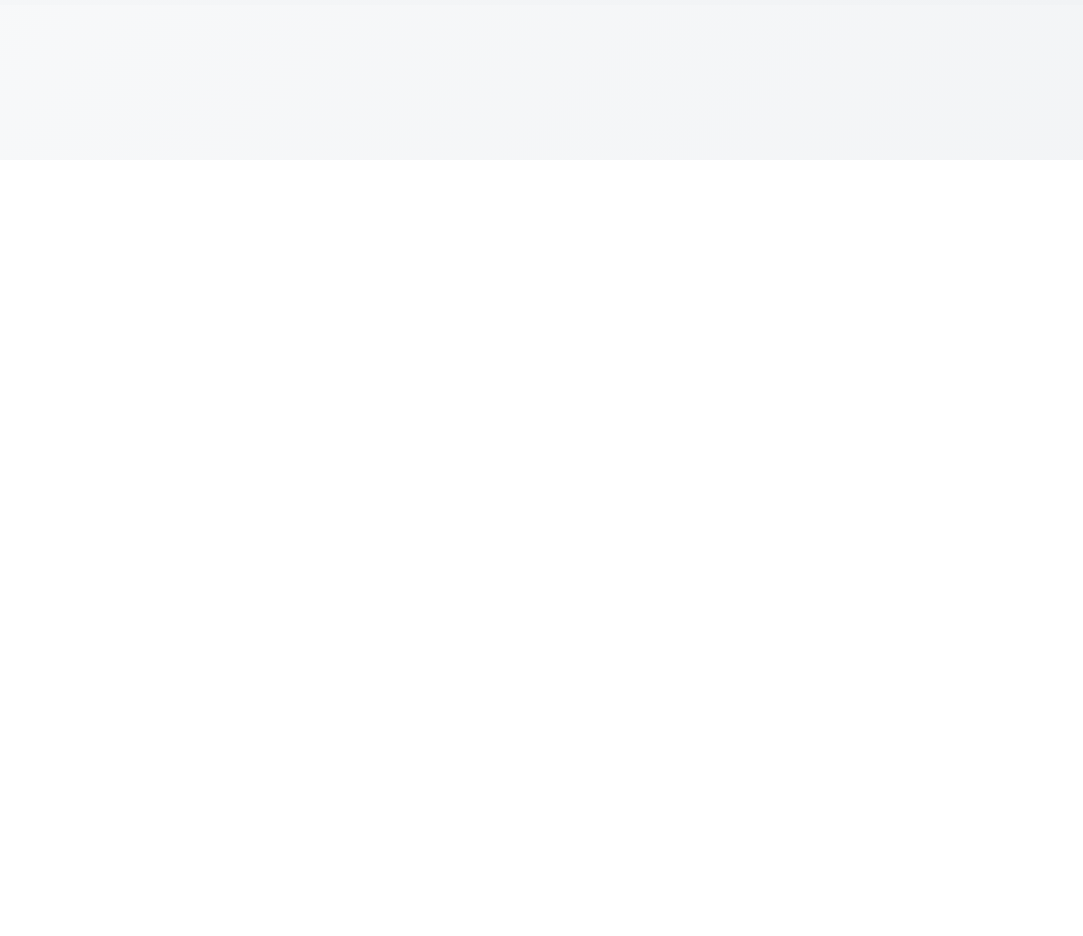
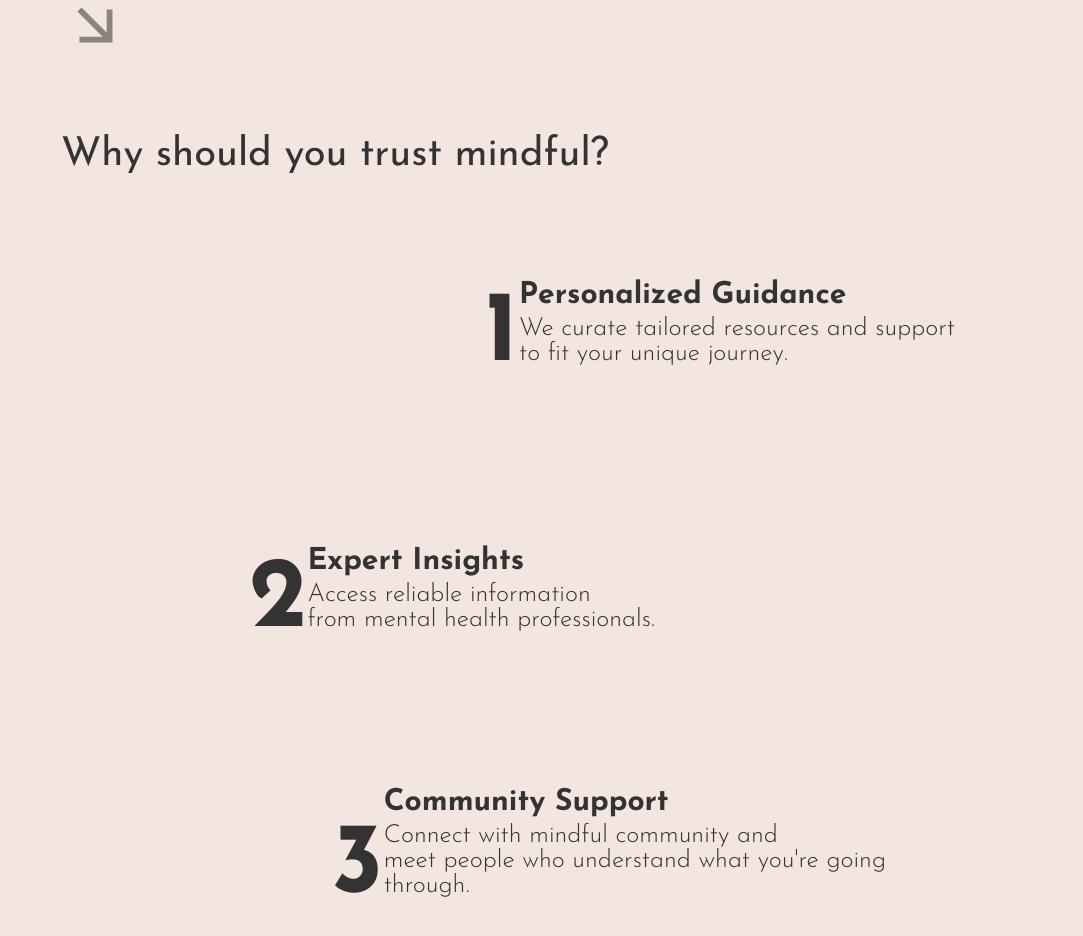
Before and after one commit to vincent-mugendi/Mindful, a React (Vite) app in the folder frontend/mindful-frontend/: page / in a window 1280 px wide. Shown: the part 640-1576 px from the top of the page, without its empty margins (197-1280 px from the left). Before the commit the page ends 800 px from the top, so only its background shows below. Built offline with nearby package versions, Linux system fonts and the light colour scheme.

Commit message:
Added Mindful LandingPage Promises Section with styling

```diff
--- a/frontend/mindful-frontend/src/components/landing/Landing.css
+++ b/frontend/mindful-frontend/src/components/landing/Landing.css
@@ -1,4 +1,4 @@
 body {
-    background: linear-gradient(135deg, #f8f9fa, #f1f3f5);
+    background-color: #F3E6E0;
     color: #333;
 }
--- a/frontend/mindful-frontend/src/components/landing/LandingHero.css
+++ b/frontend/mindful-frontend/src/components/landing/LandingHero.css
@@ -60,6 +60,10 @@
 }
 
 
+.transition {
+    margin-top: 70px;
+    padding-left: 130px;
+}
 .transition img {
     opacity: 50%;
     width: 70px;
--- /dev/null
+++ b/frontend/mindful-frontend/src/components/landing/LandingPromise.css
@@ -0,0 +1,108 @@
+.title {
+    margin-top: 70px;
+    padding-left: 130px;
+    font-size: 40px;
+    font-weight: 400;
+}
+
+
+/* Promise 1 */
+
+.promise-1 {
+    display: flex;
+    flex-direction: row;
+    justify-content: space-between;
+    align-items: last baseline;
+    /* Align items at the start of the cross axis */
+}
+
+.promise-1 :empty {
+    flex: 1;
+    margin-right: 400px;
+    /* Let the empty section grow to fill the space */
+}
+
+.promise-1 #number {
+    font-size: 100px;
+    margin-right: 0;
+    /* Add space between number and title/paragraph */
+}
+
+.promise-1 #promise-title {
+    margin-bottom: 5px;
+    font-size: 30px;
+}
+
+.promise-1 p {
+    margin: 0;
+    font-size: 25px;
+    font-weight: 300;
+}
+
+
+
+/* Promise 2 */
+.promise-2 {
+    display: flex;
+    flex-direction: row;
+    justify-content: space-between;
+    align-items: last baseline;
+}
+
+.promise-2 .empty {
+    flex: 1;
+}
+
+.promise-2 #number-2 {
+    font-size: 100px;
+    margin-right: 0;
+}
+
+.promise-2 #promise-title {
+    margin-bottom: 5px;
+    font-size: 30px;
+}
+
+.promise-2 p {
+    margin: 0;
+    font-size: 25px;
+    font-weight: 300;
+}
+
+.promise-2 .last {
+    width: 300px;
+}
+
+
+
+/* Promise 3 */
+.promise-3 {
+    display: flex;
+    flex-direction: row;
+    justify-content: space-between;
+    align-items: last baseline;
+    /* Align items at the start of the cross axis */
+}
+
+.promise-3 :empty {
+    flex: 1;
+    margin-right: 400px;
+    /* Let the empty section grow to fill the space */
+}
+
+.promise-3 #number {
+    font-size: 100px;
+    margin-right: 0;
+    /* Add space between number and title/paragraph */
+}
+
+.promise-3 #promise-title {
+    margin-bottom: 5px;
+    font-size: 30px;
+}
+
+.promise-3 p {
+    margin: 0;
+    font-size: 25px;
+    font-weight: 300;
+}
--- a/frontend/mindful-frontend/src/components/landing/LandingPromise.jsx
+++ b/frontend/mindful-frontend/src/components/landing/LandingPromise.jsx
@@ -1,9 +1,66 @@
 import React from "react";
+import "./LandingPromise.css"
 
 
 const LandingPromise = () => {
     return (
-        <></>
+        <div className="promises">
+
+        <h1 className="title">Why should you trust mindful?</h1>
+
+        {/* First Mindful Promise */}
+        <section className="promise-1">
+            <div className="empty"></div>
+
+            <div>
+                <h2 id="number">1</h2>
+            </div>
+
+            <div>
+                <h3 id="promise-title">Personalized Guidance</h3>
+                <p>We curate tailored resources and support
+                    <br/>to fit your unique journey.</p>
+            </div>
+
+        </section>
+
+
+        {/* Second Mindful Promise */}
+        <section className="promise-2">
+            <div className="empty"></div>
+
+            <div>
+                <h2 id="number-2">2</h2>
+            </div>
+
+            <div>
+                <h3 id="promise-title">Expert Insights</h3>
+                <p>Access reliable information
+                    <br/>from mental health professionals.
+                </p>
+            </div>
+
+            <div className="last"></div>
+
+        </section>
+
+
+        {/* First Mindful Promise */}
+        <section className="promise-3">
+            <div className="empty"></div>
+
+            <div>
+                <h2 id="number">3</h2>
+            </div>
+
+            <div>
+                <h3 id="promise-title">Community Support</h3>
+                <p>Connect with mindful community and
+                    <br/>meet people who understand what you're going through.</p>
+            </div>
+
+        </section>
+        </div>
     );
 }
 
```
